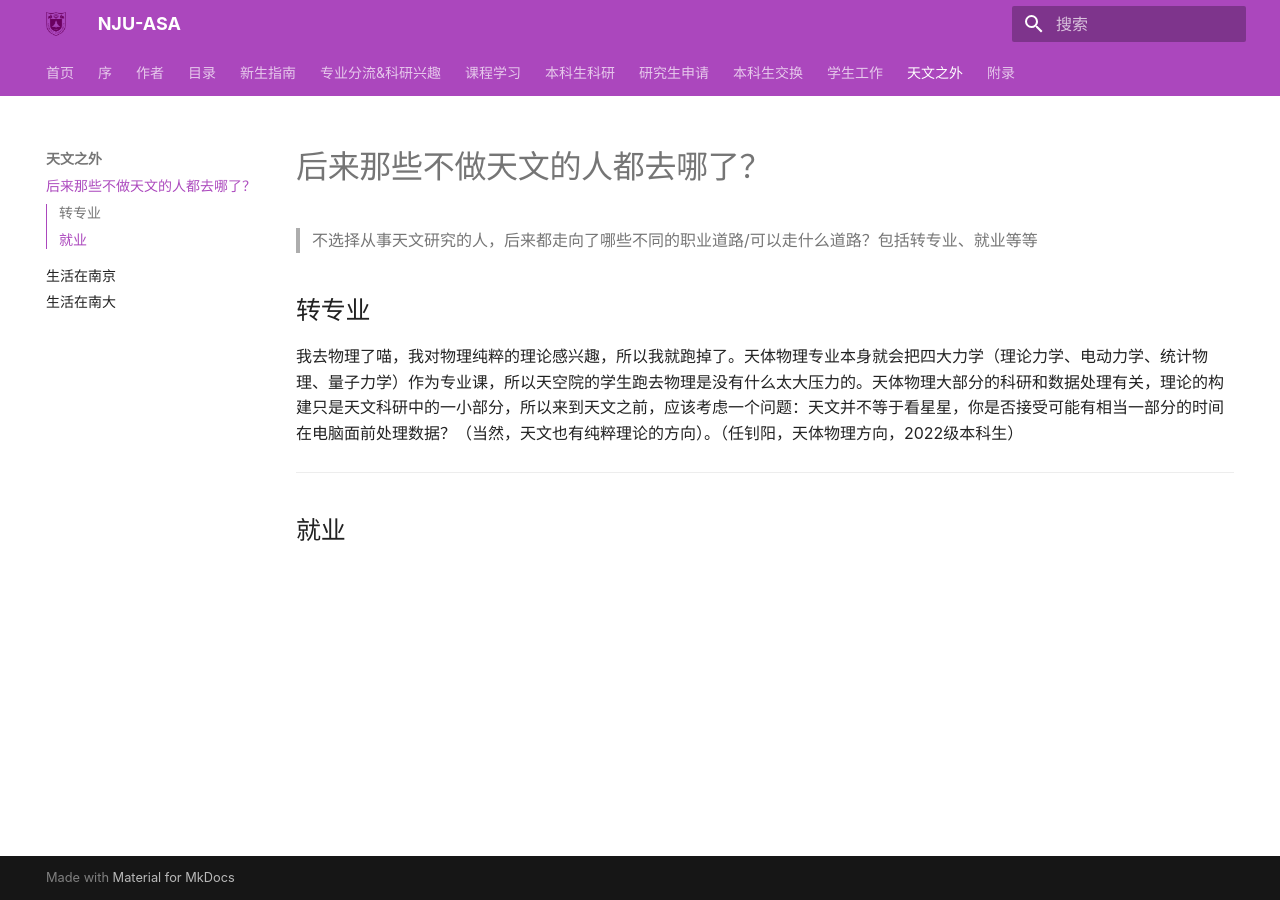
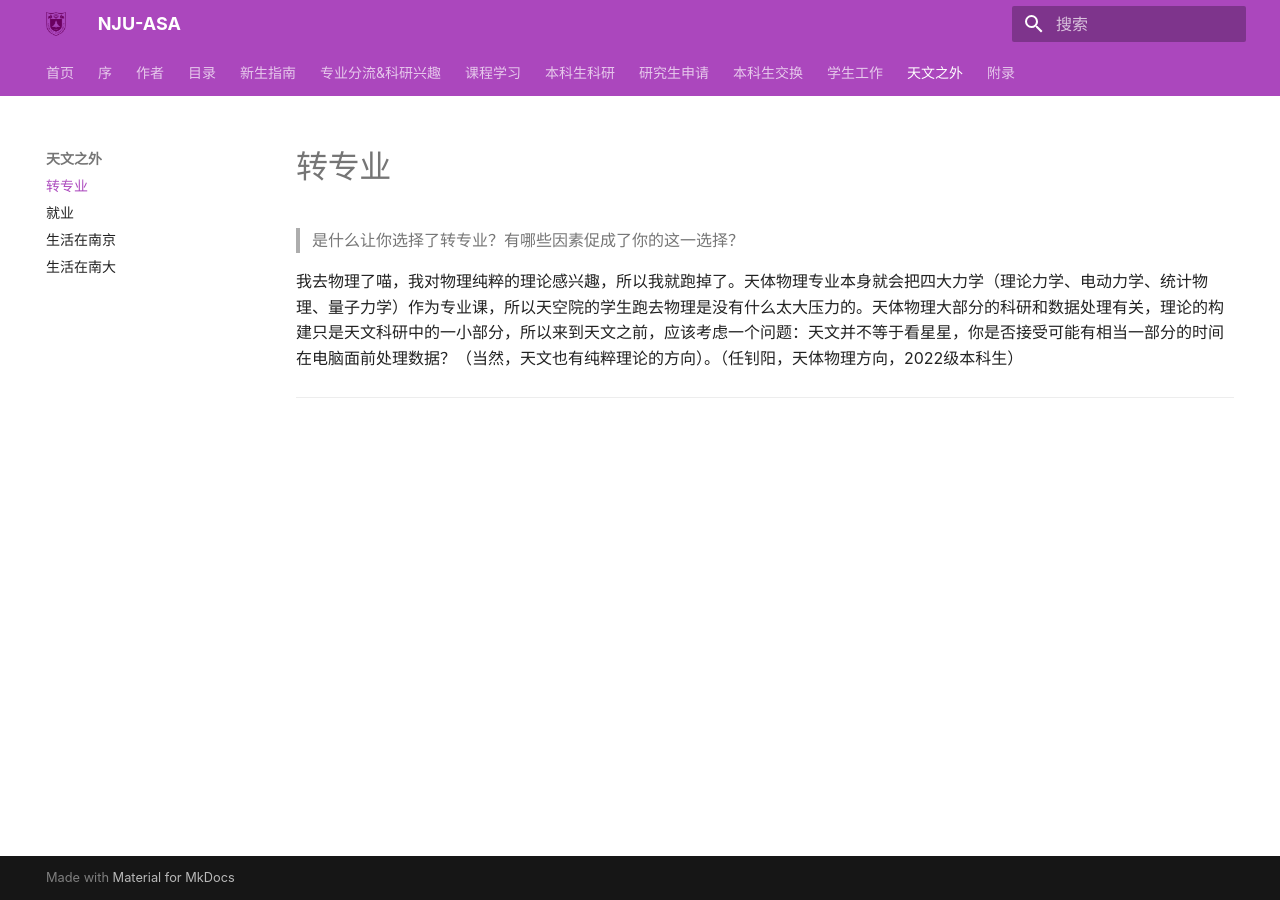
Before and after one commit to nju-astronomy/NJU-ASA, an MkDocs documentation site: the page built from docs/beyond_astro/switching_major.md, in a window 1280 px wide. Built offline with MkDocs 1.6.1 and Material for MkDocs 9.7.7, drawn with Linux system fonts in a browser that asks for light colours; some web fonts are replaced.

Commit message:
对天文之外一部分进行了章节修改

```diff
--- a/docs/appendix/contribution.md
+++ b/docs/appendix/contribution.md
@@ -141,7 +141,8 @@ docs/
 │   └── astronomy_association.md      # 天协
 │
 ├── beyond_astro/                     # 天文之外
-│   ├── leaving_astro.md              # 后来那些不做天文的人都去哪了？
+    ├── switching_major.md            # 转专业
+    ├── careers.md                    # 就业
 │   ├── living_nanjing.md             # 生活在南京
 │   └── living_nju.md                 # 生活在南大
 │
--- a/docs/beyond_astro/leaving_astro.md
+++ b/docs/beyond_astro/switching_major.md
@@ -1,9 +1,5 @@
-> 不选择从事天文研究的人，后来都走向了哪些不同的职业道路/可以走什么道路？包括转专业、就业等等
-
-## 转专业
+> 是什么让你选择了转专业？有哪些因素促成了你的这一选择？
 
 我去物理了喵，我对物理纯粹的理论感兴趣，所以我就跑掉了。天体物理专业本身就会把四大力学（理论力学、电动力学、统计物理、量子力学）作为专业课，所以天空院的学生跑去物理是没有什么太大压力的。天体物理大部分的科研和数据处理有关，理论的构建只是天文科研中的一小部分，所以来到天文之前，应该考虑一个问题：天文并不等于看星星，你是否接受可能有相当一部分的时间在电脑面前处理数据？（当然，天文也有纯粹理论的方向）。（任钊阳，天体物理方向，2022级本科生）
 
 ---
-
-## 就业
--- a/docs/contents.md
+++ b/docs/contents.md
@@ -65,7 +65,8 @@
 - [天空院本科生团支部](student_affairs/youth_league_committee.md)
 - [天协](student_affairs/astronomy_association.md)
 ## 天文之外
-- [后来那些不做天文的人都去哪了？](beyond_astro/leaving_astro.md)
+- [转专业](beyond_astro/switching_major.md)
+- [就业](beyond_astro/careers.md)
 - [生活在南京](beyond_astro/living_nanjing.md)
 - [生活在南大](beyond_astro/living_nju.md)
 ## 附录
--- a/docs/freshman/career_reality.md
+++ b/docs/freshman/career_reality.md
@@ -1,7 +1,7 @@
 # 兴趣之外：天文作为职业的另一面
 >当“我这辈子只做天文”的最初热情慢慢可能因为成绩、压力等因素而被你重新考虑之后，如果将天文作为职业选择，这条路在时间、精力、生活方式和机会成本上意味着什么？
 
-如果看到这里你对自己是否愿意做天文研究有了进一步的思考，那么恭喜你，你更好地认识了自己！如果你发现你还要再思考思考，那么，有句俗话说的好，爱上一个人很容易，一直爱下去往往很难。为什么网上会充斥着大量对于基础学科专业的劝退贴，可能因为情绪宣泄与个例放大有些夸张，不过一般来说，每一届进入天空院的同学中，未来真正长期从事天文科研的人，可能只有 20% 甚至更少。当然，这并不意味着本科阶段选择天文或物理是错误的决定，其实这样的专业训练依然具有很强的通用价值与竞争力。（见[天文之外：后来那些不做天文的人都去哪了？](../beyond_astro/leaving_astro.md)）
+如果看到这里你对自己是否愿意做天文研究有了进一步的思考，那么恭喜你，你更好地认识了自己！如果你发现你还要再思考思考，那么，有句俗话说的好，爱上一个人很容易，一直爱下去往往很难。为什么网上会充斥着大量对于基础学科专业的劝退贴，可能因为情绪宣泄与个例放大有些夸张，不过一般来说，每一届进入天空院的同学中，未来真正长期从事天文科研的人，可能只有 20% 甚至更少。当然，这并不意味着本科阶段选择天文或物理是错误的决定，其实这样的专业训练依然具有很强的通用价值与竞争力。（见[天文之外](../beyond_astro/careers.md)）
 
 但在做出“是否将天文作为职业道路”这一决定之前，对这条路径本身有一个尽量清醒的认识，仍然是必要的。在现在的大环境下，如果你希望未来在天文学界获得一份教职，这条路径意味着：在本科阶段，你需要具备足够突出的能力，支撑你继续进入研究生阶段；若直接申请国外的 PhD，按照目前的竞争态势，你的综合能力很可能需要位于中国大陆天文相关本科生的前 1%。如果选择在国内体系中继续深造，那么在天空院，你大致需要处于前 50% 才具备较为稳妥的保研资格。进入研究生阶段后，科研能力、论文质量、研究方向与导师资源等因素将进一步叠加，你仍需处在同龄人中的前列，才有机会进入一个较好的博士后平台。而博士阶段通常需要 5-6 年，一段博后一般 2-3 年。若希望在南大层次的高校获得教职，现实中往往需要经历两期甚至更多博后，并且是在世界范围内较为顶尖的科研机构之间不断流动。这样的好处在于，可以边科研边环游世界，认识更多的人，与不同的人打交道，体验不同的文化，但一方面就是回过头来看，人生往往已至三十岁出头，居住地频繁更换，这条路是否是你认同的或者承担的，值得认真思考。
 
--- a/mkdocs.yml
+++ b/mkdocs.yml
@@ -85,7 +85,8 @@ nav:
     - 天空院本科生团支部: student_affairs/youth_league_committee.md
     - 天协: student_affairs/astronomy_association.md
   - 天文之外:
-    - 后来那些不做天文的人都去哪了？: beyond_astro/leaving_astro.md
+    - 转专业: beyond_astro/switching_major.md
+    - 就业: beyond_astro/careers.md
     - 生活在南京: beyond_astro/living_nanjing.md
     - 生活在南大: beyond_astro/living_nju.md
   - 附录:
```
Also changed, not shown: docs/beyond_astro/careers.md (added, +1 -0 lines).
